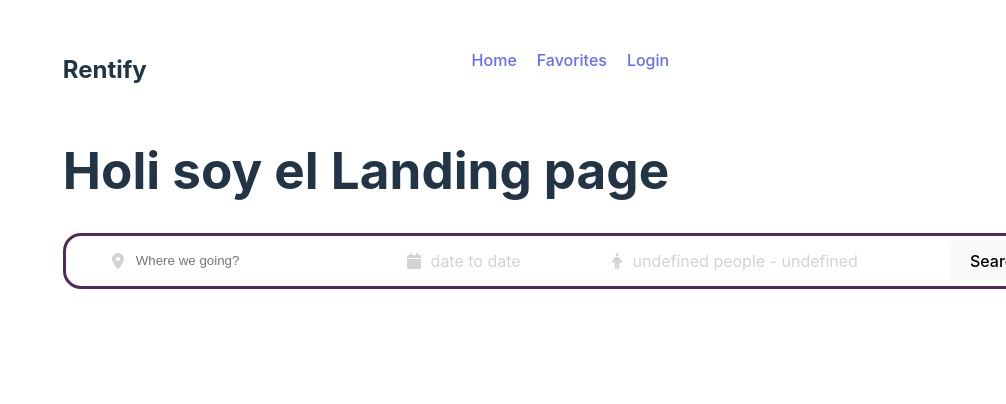
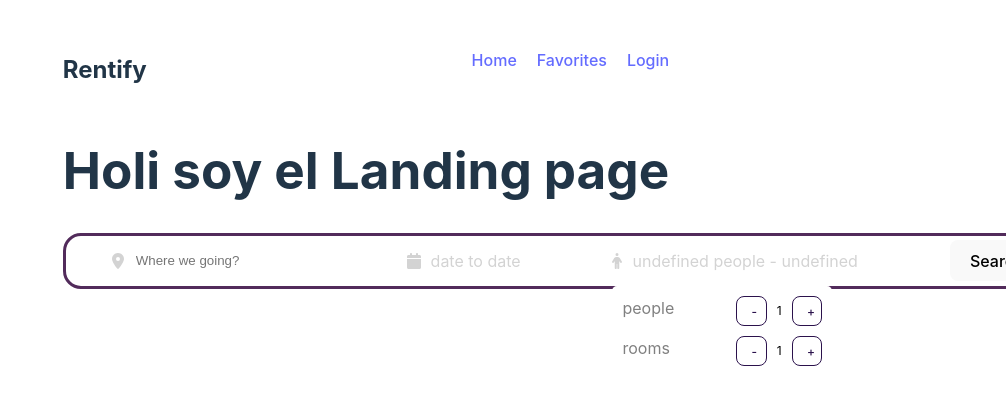
Before and after one commit to jlcarrascof/PF-Henry-Project, a React (Vite) app in the folder Client/vite-project/: page / in a window 1280 px wide. Shown: the top 404 px of the page, without its empty margins (274-1280 px from the left). Built offline with nearby package versions, Linux system fonts and the light colour scheme.

Commit message:
Sin logica y sin poder usar calendar o los useStates bien pero renderiza :D

```diff
--- a/Client/vite-project/src/components/searchBar/SearchBar.module.css
+++ b/Client/vite-project/src/components/searchBar/SearchBar.module.css
@@ -31,3 +31,35 @@
     cursor: pointer;
     color: lightgrey;
 }
+
+.options{
+    position: absolute;
+    top: 50px;
+    background-color: white;
+    color: gray;
+    border-radius: 5px;
+}
+
+.optionItem{
+    width: 200px;
+    display: flex;
+    justify-content: space-between;
+    margin: 10px;
+}
+
+.optionCounter{
+    display: flex;
+    align-items: center;
+    gap: 10px;
+    font-size: 12px;
+    color: black;
+}
+
+.optionCounterButton{
+    width: 30px;
+    height: 30px;
+    border: 1px solid #2B124C;
+    color: #2B124C;
+    cursor: pointer;
+    background-color: white;
+}
--- a/Client/vite-project/src/components/searchBar/SearchBar.tsx
+++ b/Client/vite-project/src/components/searchBar/SearchBar.tsx
@@ -45,6 +45,22 @@ const SearchBar: React.FC = () => {
 
   const [options, setOptions] = useState<Options[]>([initialOptions]);
 
+  // const handleOption = (name: 'people' | 'rooms', operation: 'i' | 'd') => {
+  //  setOptions((prev) => {
+  //    if (operation === 'i') {
+  //      return {
+  //        ...prev,
+  //        [name]: (prev as { people: number; rooms: number })[name] + 1
+  //      };
+  //    } else {
+  //      return {
+  //        ...prev,
+  //        [name]: (prev as { people: number; rooms: number })[name] - 1
+  //      };
+  //    }
+  //  });
+  //};
+
   return (
     <div className={styles.headerSearch}>
     <div className={styles.headerSearchItem}>
@@ -58,6 +74,24 @@ const SearchBar: React.FC = () => {
     <div className={styles.headerSearchItem}>
       <FontAwesomeIcon icon={faPerson} className={styles.headerIcon}/>
       <span className={styles.headerSearchText}> {`${options.people} people - ${options.rooms}`} </span>
+      <div className={styles.options}>
+        <div className={styles.optionItem}>
+          <span className={styles.optionText}> people </span>
+          <div className={styles.optionCounter}>
+          <button className={styles.optionCounterButton} onClick={()=>handleOption("people","d")}>-</button>
+          <span className={styles.optionCounterNumber}>1</span>
+          <button className={styles.optionCounterButton} onClick={()=>handleOption("people","i")}>+</button>
+          </div>
+        </div>
+        <div className={styles.optionItem}>
+        <span className={styles.optionText}> rooms </span>
+          <div className={styles.optionCounter}>
+          <button className={styles.optionCounterButton} onClick={()=>handleOption("rooms","d")}>-</button>
+          <span className={styles.optionCounterNumber}>1</span>
+          <button className={styles.optionCounterButton} onClick={()=>handleOption("rooms","i")}>+</button>
+          </div>
+        </div>
+      </div>
     </div>
     <div className={styles.headerSearchItem}>
       <button className={styles.headerBtn}> Search </button>
```
